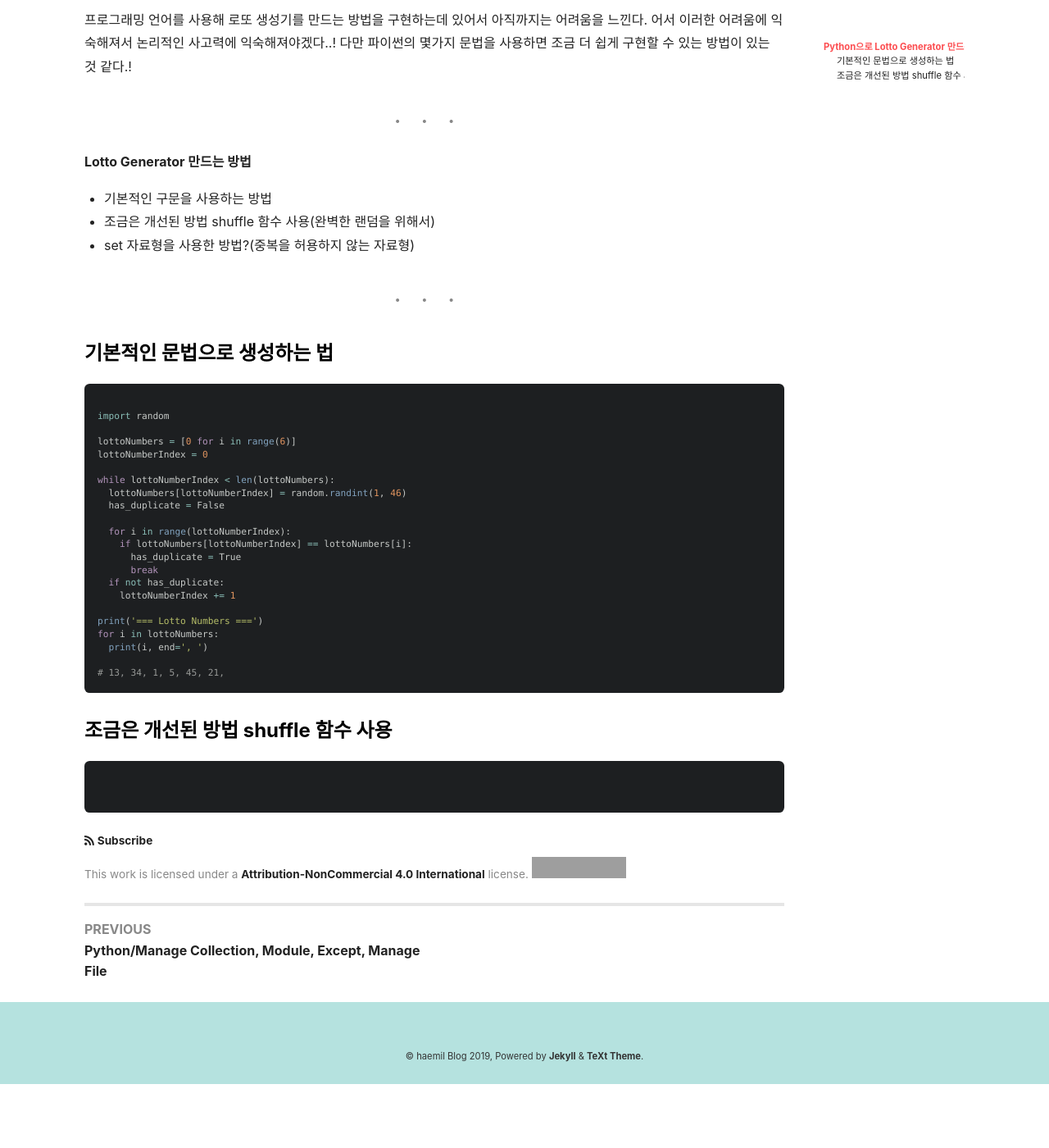
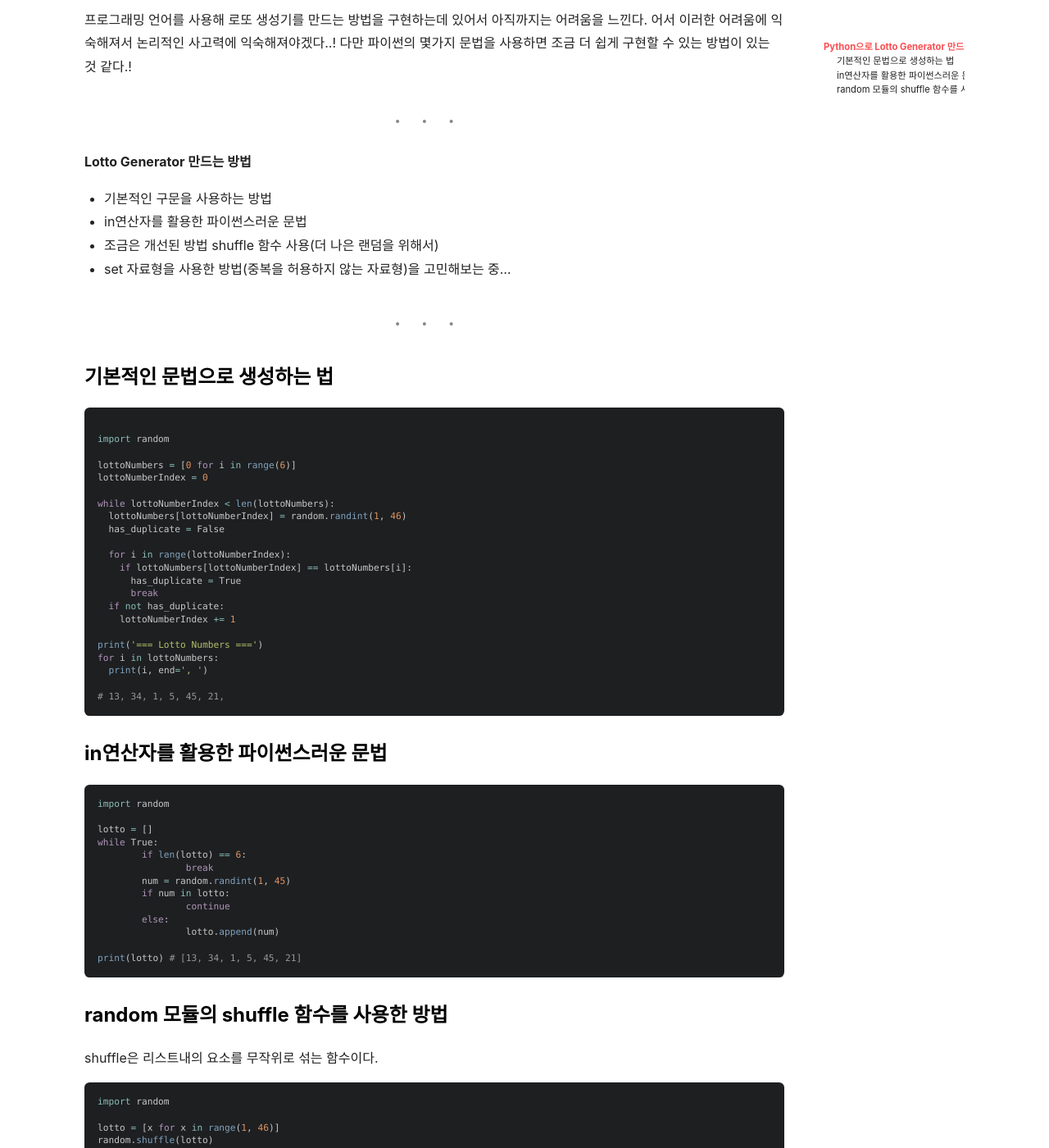
Before and after one commit to mchaemil/mchaemil.github.io, a Jekyll site: the page built from _posts/2019-12-07-python-lotto.md, in a window 1280 px wide and 1400 px high, scrolled down 334 px. Shown: the whole window at 82% size. Built offline with Jekyll 4.4.1, drawn with Linux system fonts in a browser that asks for light colours; nearby versions of some CDN libraries; before the commit the page ends 1656 px from its top, so only the background shows below that; some of the changed text lies outside the part shown; grey boxes are pictures that could not be loaded.

Commit message:
update post

````diff
--- a/_posts/2019-12-07-python-lotto.md
+++ b/_posts/2019-12-07-python-lotto.md
@@ -1,6 +1,6 @@
 ---
 layout: article
-title: Python Lotto Generator
+title: Python/Lotto Generator
 mathjax: true
 tags: python
 ---
@@ -17,8 +17,9 @@ tags: python
 **Lotto Generator 만드는 방법**
 
 - 기본적인 구문을 사용하는 방법
-- 조금은 개선된 방법 shuffle 함수 사용(완벽한 랜덤을 위해서)
-- set 자료형을 사용한 방법?(중복을 허용하지 않는 자료형)
+- in연산자를 활용한 파이썬스러운 문법
+- 조금은 개선된 방법 shuffle 함수 사용(더 나은 랜덤을 위해서)
+- set 자료형을 사용한 방법(중복을 허용하지 않는 자료형)을 고민해보는 중...
 
 ---
 
@@ -49,9 +50,32 @@ for i in lottoNumbers:
 # 13, 34, 1, 5, 45, 21,
 ```
 
-### 조금은 개선된 방법 shuffle 함수 사용
+### in연산자를 활용한 파이썬스러운 문법
 
 ```python
+import random
 
+lotto = []
+while True:
+	if len(lotto) == 6:
+		break
+	num = random.randint(1, 45)
+	if num in lotto:
+		continue
+	else:
+		lotto.append(num)
 
+print(lotto) # [13, 34, 1, 5, 45, 21]
 ```
+
+### random 모듈의 shuffle 함수를 사용한 방법
+shuffle은 리스트내의 요소를 무작위로 섞는 함수이다.
+
+```python
+import random
+
+lotto = [x for x in range(1, 46)]
+random.shuffle(lotto)
+for i in range(6):
+	print(lotto.pop(), end=' ') # 9 24 14 10 26 44
+```
````
Also changed, not shown: _posts/2019-12-06-my-Presentation.md (+0 -5 lines).
